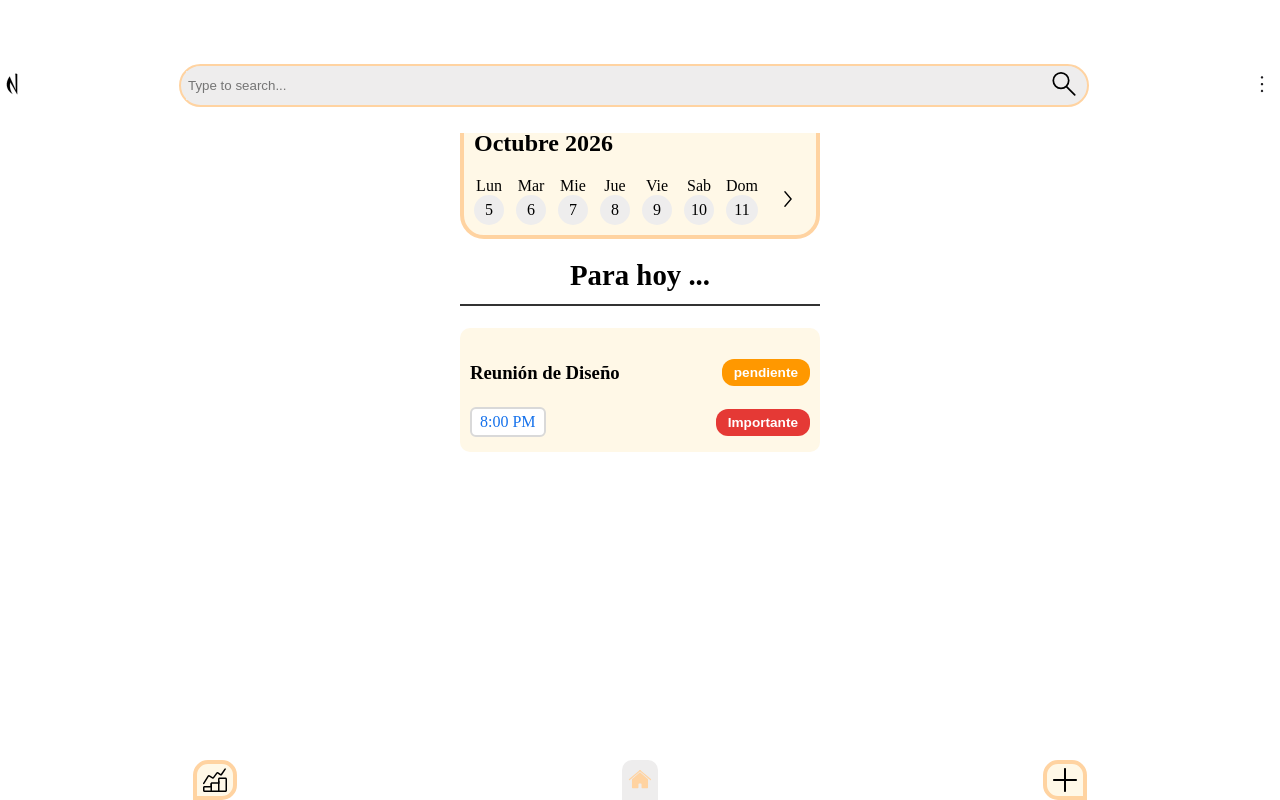
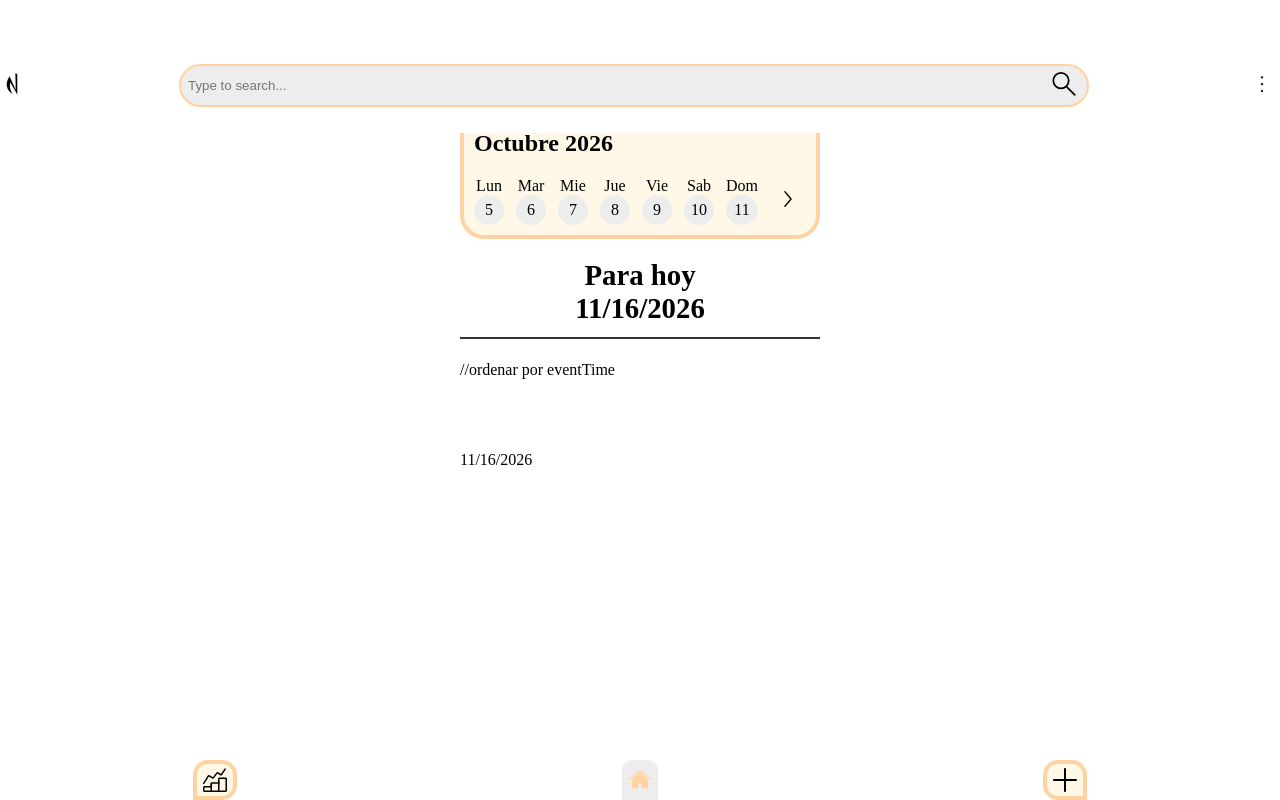
Before and after one commit to DAM-CITM-26/nexus, a React (Vite) app in the folder nexus_con_react/NexusApp/: page / in a window 1280 px wide. Built offline with nearby package versions, Linux system fonts and the light colour scheme.

Commit message:
currentDate
Funcion en HomePage para obtener la fecha actual en la que estamos, esto servirá para ordenar la lista de tareas

```diff
--- a/nexus_con_react/NexusApp/src/App.jsx
+++ b/nexus_con_react/NexusApp/src/App.jsx
@@ -78,6 +78,7 @@ export default function App() {
     );
   };
 
+
   return (
     <main className="app-root">
       {currentPage === 'home' && (
--- a/nexus_con_react/NexusApp/src/pages/HomePage.jsx
+++ b/nexus_con_react/NexusApp/src/pages/HomePage.jsx
@@ -24,6 +24,11 @@ export default function HomePage({
     onEditTask(task);      // Abre EditTaskPage con esa tarea
   };
 
+    const CurrentDate = () => { //retorna la fecha actual [dia/mes/año]
+    const date = new Date();
+    return <div>{date.toLocaleDateString()}</div>;
+  };
+
   return (
     <div className="home-page-container">
       <Header />
@@ -32,11 +37,16 @@ export default function HomePage({
         <CalendarWidget onOpenCalendar={() => onNavigate('calendar')} />
 
         <section className="due-today-section">
-          <h2 className="section-title">Para hoy ...</h2>
+          <h2 className="section-title">Para hoy {CurrentDate()}</h2>
           <hr className="divider" />
 
           <div className="task-list-scroll">
-            {tasks.map((task) => (
+            //ordenar por eventTime
+            <p></p>{CurrentDate()}
+            {tasks
+              .filter((task) => task.eventTime === CurrentDate())
+              .sort((a, b) => a.eventTime - b.eventTime)
+              .map((task) => (
                 <TaskCard
                   key={task.id}
                   task={task}
```
Lines whose indentation alone changed are shown as unchanged.
